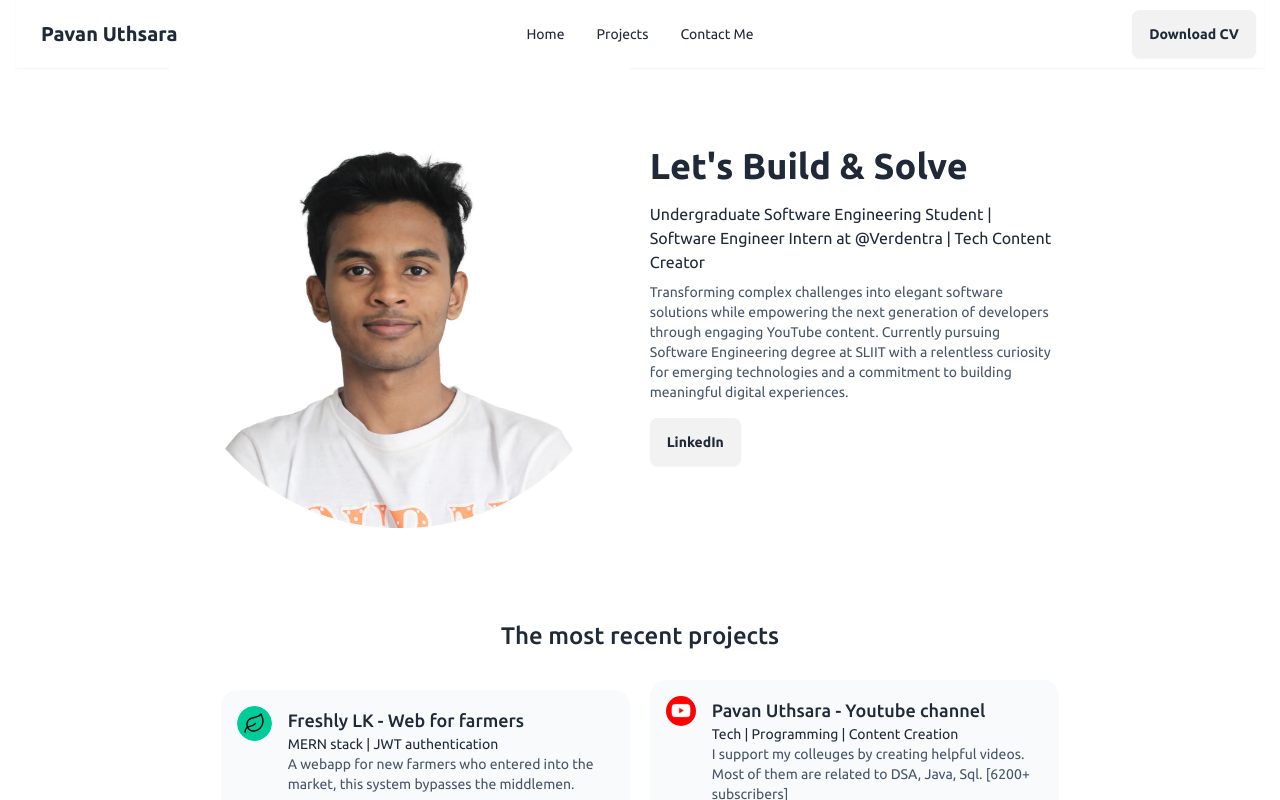
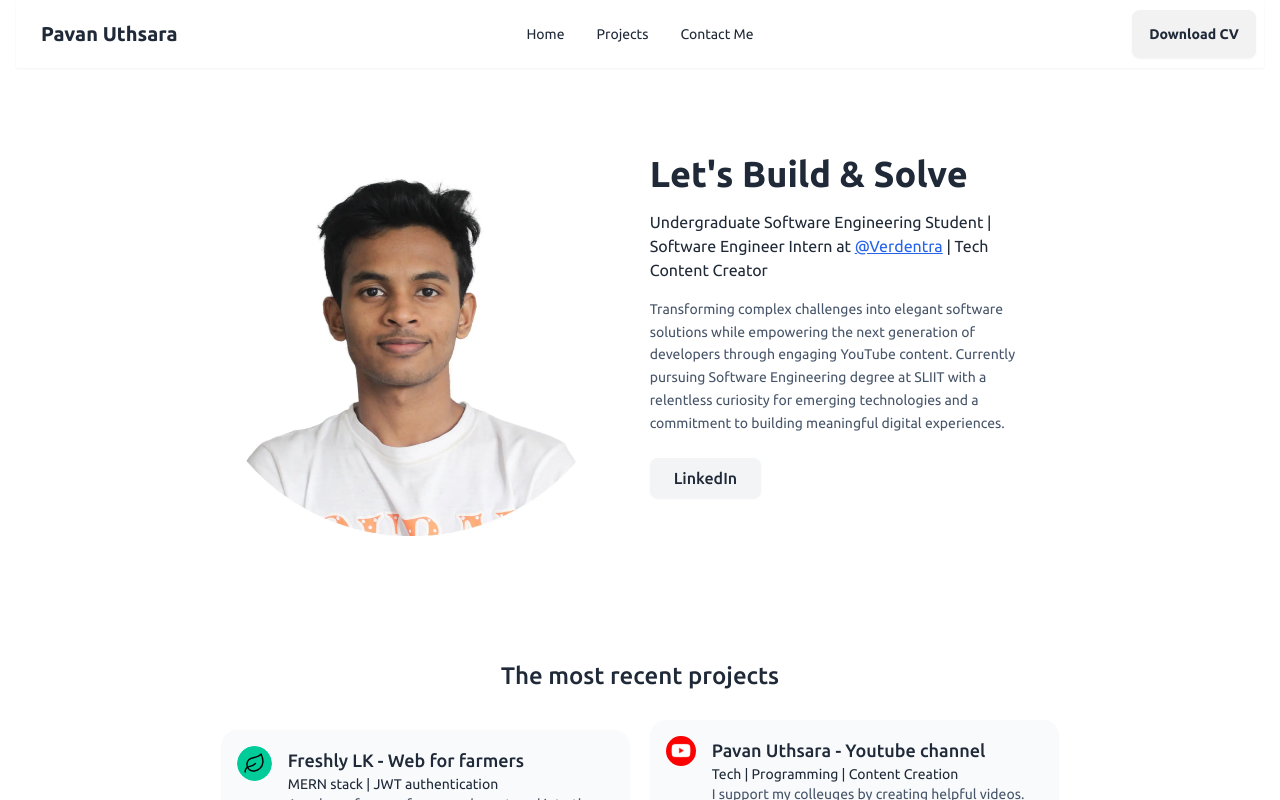
Before and after one commit to pavanuthsara/pavan-uthsara-portfolio, a React (Vite) app: page / in a window 1280 px wide. Shown: the top 800 px of the page. Built offline with nearby package versions, Linux system fonts and the light colour scheme.

Commit message:
refactor Hero and NavBar components for improved layout and accessibility

```diff
--- a/src/components/Hero.jsx
+++ b/src/components/Hero.jsx
@@ -2,27 +2,49 @@ import React from "react";
 
 const Hero = () => {
   return (
-    <div className="flex center justify-center items-center gap-5">
-      <div className="w-1/2 place-items-end">
-        <img src="/img/pavan_picture.webp" alt="Picute of pavan" className="w-3/4" />
+    <div className="flex flex-col lg:flex-row items-center justify-center gap-5 p-4 lg:p-8">
+      {/* Image Section */}
+      <div className="w-full lg:w-1/2 flex justify-center lg:justify-end order-1 lg:order-1">
+        <img
+          src="/img/pavan_picture.webp"
+          alt="Picture of pavan"
+          className="w-2/3 sm:w-1/2 lg:w-3/4 max-w-sm lg:max-w-none"
+        />
       </div>
-      <div className="w-1/2 pr-8 ">
-        <p className="text-4xl my-4 font-bold">Let's Build & Solve</p>
-        {/* <p className="pr-44">Undergraduate Software Engineering student <br />
-            Driven by a passion for problem-solving and sharing knowledge <br />
-            Tech content creator at Youtube
-        </p> */}
-        <p className="pr-44">
-          Undergraduate Software Engineering Student | Software Engineer Intern at <a href="https://www.verdentra.com/">@Verdentra</a> | Tech Content Creator
+
+      {/* Content Section */}
+      <div className="w-full lg:w-1/2 text-center lg:text-left lg:pr-8 order-2 lg:order-2">
+        <p className="text-2xl sm:text-3xl lg:text-4xl my-4 font-bold">
+          Let's Build & Solve
         </p>
-        <p className="pr-44 mt-2 text-sm text-slate-600">
+
+        <p className="mb-4 px-4 lg:px-0 lg:pr-44">
+          Undergraduate Software Engineering Student | Software Engineer Intern at{" "}
+          <a
+            href="https://www.verdentra.com/"
+            className="text-blue-600 hover:text-blue-800 underline"
+          >
+            @Verdentra
+          </a>{" "}
+          | Tech Content Creator
+        </p>
+
+        <p className="mt-2 text-sm text-slate-600 px-4 lg:px-0 lg:pr-44 leading-relaxed">
           Transforming complex challenges into elegant software solutions while
           empowering the next generation of developers through engaging YouTube
           content. Currently pursuing Software Engineering degree at SLIIT with a
           relentless curiosity for emerging technologies and a commitment to
           building meaningful digital experiences.
         </p>
-        <a className="btn btn-ghost mt-4 bg-base-200 shadow-sm" href="https://www.linkedin.com/in/pavanuthsara/" target="_blank">LinkedIn</a>
+
+        <a
+          className="inline-block mt-6 px-6 py-2 bg-gray-100 hover:bg-gray-200 rounded-lg shadow-sm transition-colors duration-200 text-gray-800 font-medium"
+          href="https://www.linkedin.com/in/pavanuthsara/"
+          target="_blank"
+          rel="noopener noreferrer"
+        >
+          LinkedIn
+        </a>
       </div>
     </div>
   );
--- a/src/components/NavBar.jsx
+++ b/src/components/NavBar.jsx
@@ -40,19 +40,13 @@ const NavBar = () => {
               className="menu menu-sm dropdown-content bg-base-100 rounded-box z-1 mt-3 w-52 p-2 shadow"
             >
               <li>
-                <a>
                   <HashLink to="#home">Home</HashLink>
-                </a>
               </li>
               <li>
-                <a>
                   <HashLink to="#projects">Projects</HashLink>
-                </a>
               </li>
               <li>
-                <a>
                   <HashLink to="#contactme">Contact Me</HashLink>
-                </a>
               </li>
             </ul>
           </div>
@@ -62,9 +56,7 @@ const NavBar = () => {
         <div className="navbar-center hidden lg:flex">
           <ul className="menu menu-horizontal px-1">
             <li>
-              <a>
                 <HashLink to="#home">Home</HashLink>
-              </a>
             </li>
             <li>
               <summary>
@@ -72,9 +64,7 @@ const NavBar = () => {
               </summary>
             </li>
             <li>
-              <a>
                 <HashLink to="#contactme">Contact Me</HashLink>
-              </a>
             </li>
           </ul>
         </div>
```
